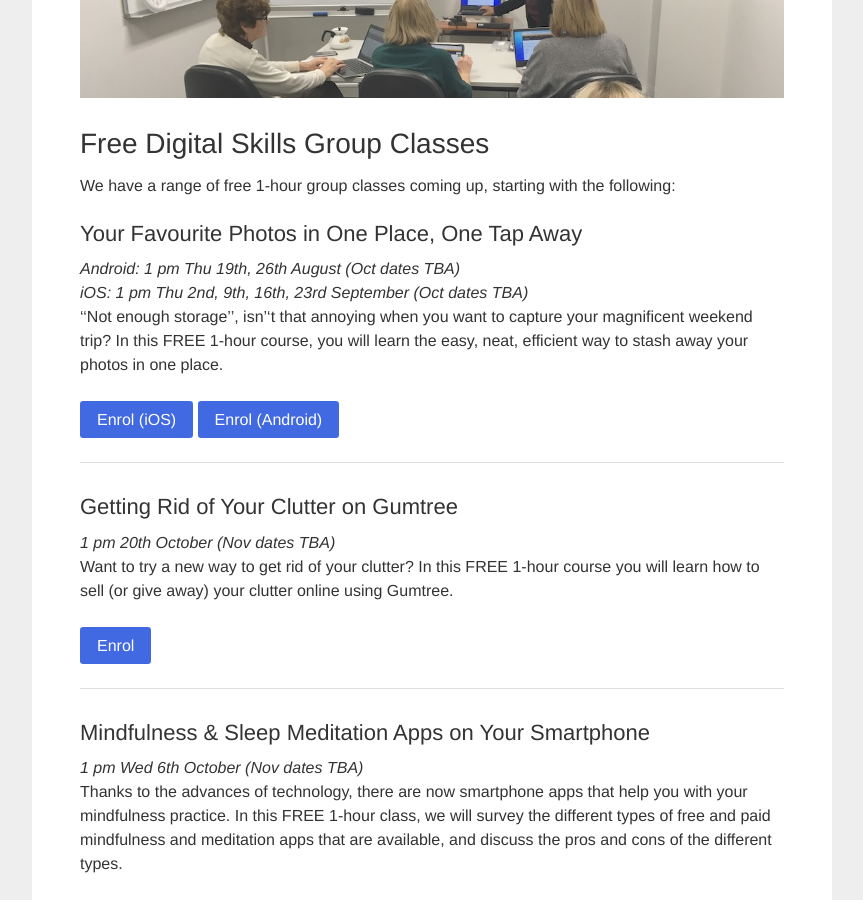
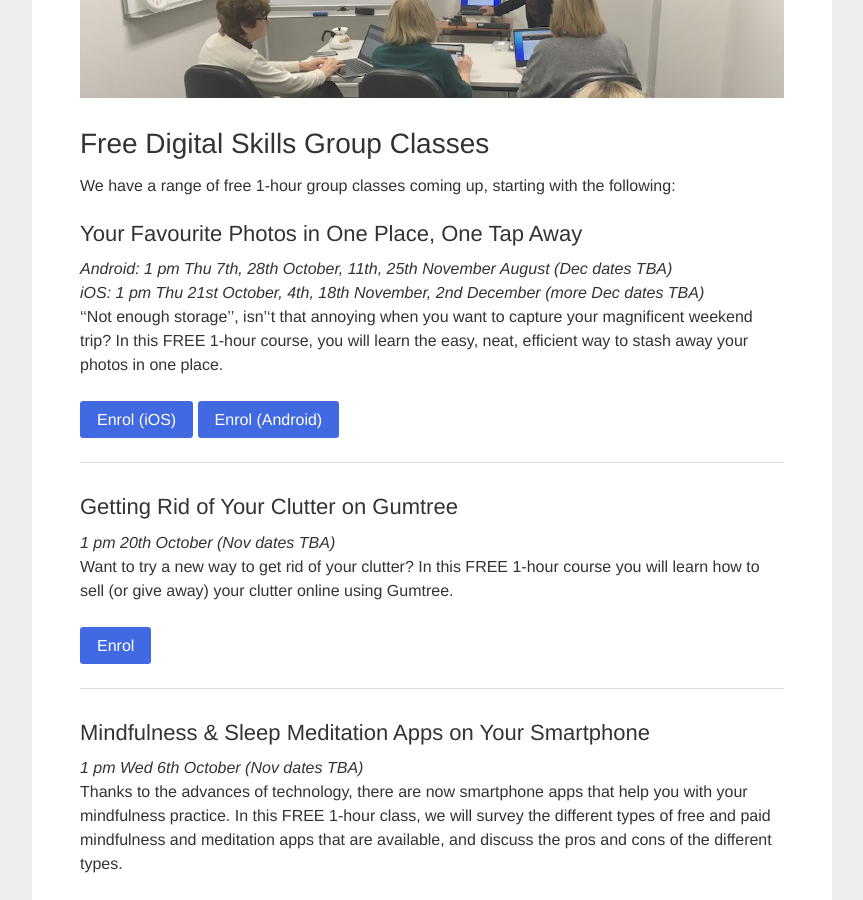
Before and after one commit to auxellbs/splconline.github.io, a Jekyll site: the page built from index.md, in a window 1280 px wide and 900 px high, scrolled down 872 px. Shown: the whole window, without its empty margins (208-1071 px from the left). Built offline with Jekyll 4.4.1, drawn with Linux system fonts in a browser that asks for light colours.

```diff
--- a/index.md
+++ b/index.md
@@ -23,11 +23,11 @@ Got your knickers in a knot over a problem with your smartphone, tablet or lapto
 We have a range of free 1-hour group classes coming up, starting with the following:
 
 ### Your Favourite Photos in One Place, One Tap Away
-*Android: 1 pm Thu 19th, 26th August (Oct dates TBA)*
-*iOS: 1 pm Thu 2nd, 9th, 16th, 23rd September (Oct dates TBA)*
+*Android: 1 pm Thu 7th, 28th October, 11th, 25th November August (Dec dates TBA)*
+*iOS: 1 pm Thu 21st October, 4th, 18th November, 2nd December (more Dec dates TBA)*
 ''Not enough storage'', isn''t that annoying when you want to capture your magnificent weekend trip? In this FREE 1-hour course, you will learn the easy, neat, efficient way to stash away your photos in one place.
 
-[Enrol (iOS)](https://classmanager.com.au/cbin/admin.php?Action=courses&single_course_id=1411&organisation_name=splc&from=org_home){:target="_blank"}{:.btn} [Enrol (Android)](https://classmanager.com.au/cbin/admin.php?Action=courses&single_course_id=1406&organisation_name=splc&from=org_home){:target="_blank"}{:.btn}
+[Enrol (iOS)](https://docs.google.com/forms/d/e/1FAIpQLSesynXBTyD7JqahQ8ecv9Xnlw4cMoRA9_G5lAJa9FaMqgg1HQ/viewform?usp=sf_link){:target="_blank"}{:.btn} [Enrol (Android)](https://docs.google.com/forms/d/e/1FAIpQLScoVrlyw_8JA2RMlicWWnr2R-AlUVmGrG5w4_Flzv5Q4iIyag/viewform?usp=sf_link){:target="_blank"}{:.btn}
 
 ---
 
```
